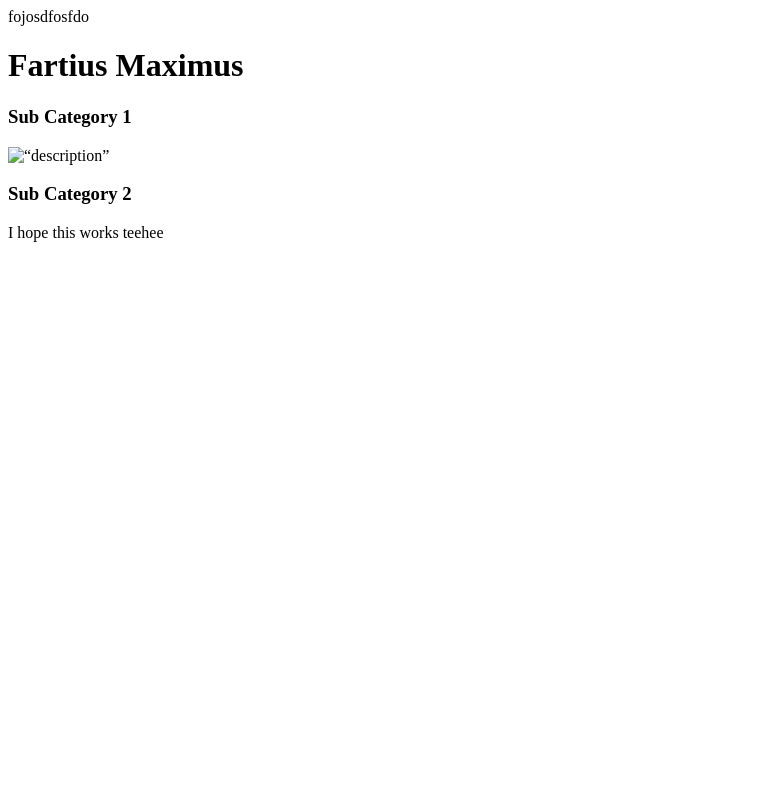
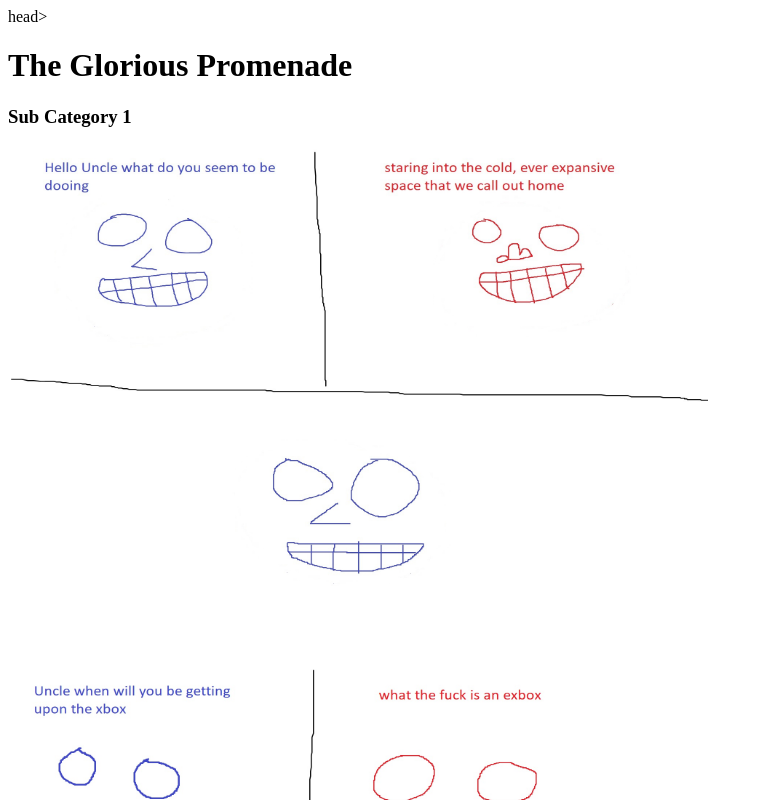
Before and after one commit to NateKravitz/NateKravitz.github.io, a plain HTML site: page index.html in a window 1280 px wide. Shown: the top 800 px of the page, without its empty margins (0-763 px from the left). Drawn offline with Linux system fonts and the light colour scheme.

Commit message:
glorious promenade

```diff
--- a/index.html
+++ b/index.html
@@ -1,30 +1,30 @@
 <!DOCTYPE html>
 <html>
 
-<head>fojosdfosfdo</head>
+<head>head>
 
 <body>
 
-    <h1>Fartius Maximus</h1>
+    <h1>The Glorious Promenade </h1>
 
     <h3>Sub Category 1</h3>
-	<img src=“sadman.png” alt=“description” />
+	<img src="webcomic1.jpg" alt=“funny picture” height="500" width="700" />
     <p>
 
 
 
     </p>
 
-    <h3>Sub Category 2</h3>
+    <h3></h3>
 
 
     <p>
 
-        I hope this works teehee
+
 
 
     </p>
-
+<img src="webcomic2.jpg" alt="really funny picture" height="500" width="700"
 </body>
 
 </html>
```
Also changed, not shown: Images/sadman.png (renamed from sadman.png), Images/webcomic.jpg (added), webcomic2.jpg (added), 1 other file.
